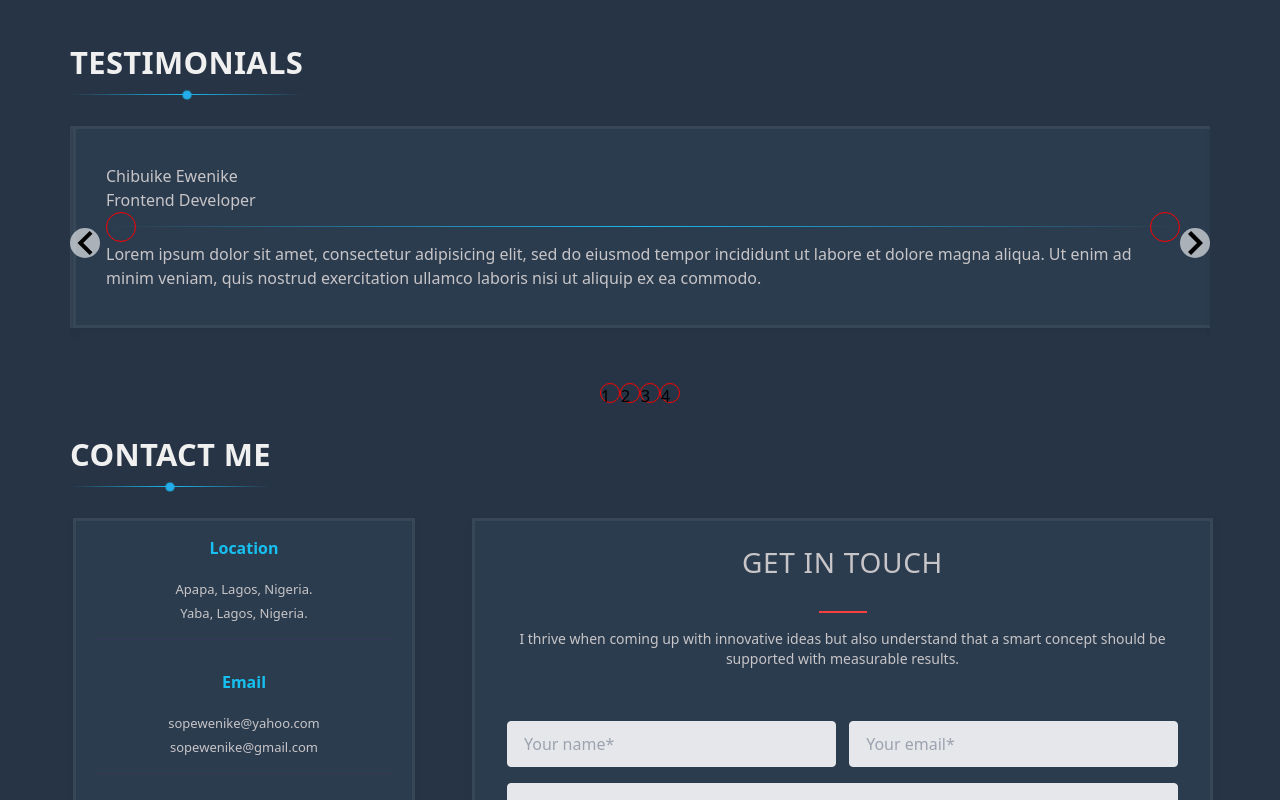
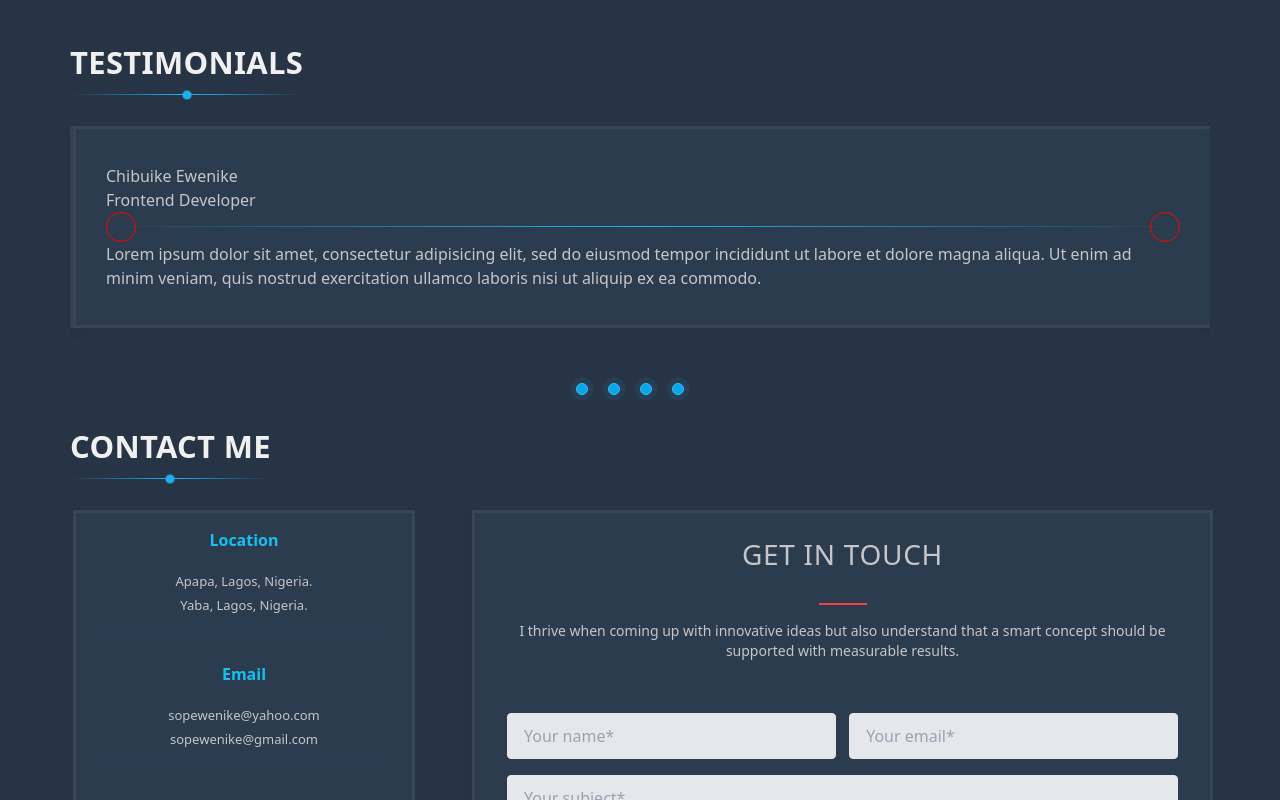
Before and after one commit to Chibuikee/porfolio, a Next.js app: page / in a window 1280 px wide. Shown: the part 3360-4160 px from the top of the page. Built offline with nearby package versions, Linux system fonts and the light colour scheme; grey boxes are pictures that could not be loaded.

Commit message:
ping added

```diff
--- a/src/components/testimonials/index.js
+++ b/src/components/testimonials/index.js
@@ -4,17 +4,33 @@ import { Slide } from "react-slideshow-image";
 import "react-slideshow-image/dist/styles.css";
 function Testimonials() {
   const indicators = (index) => (
-    <div className="indicator w-[20px] h-[20px] border border-[red] rounded-full">
-      {index + 1}
-    </div>
+    <span className="relative indicator flex h-3 w-3 mr-5">
+      <span
+        className={`${
+          null
+          // section === item.url ? "animate-ping bg-sky-400" : null
+        } absolute animate-ping bg-sky-400 inline-flex h-full w-full rounded-full  opacity-75`}
+      ></span>
+      <span
+        className={`relative inline-flex bg-sky-500 rounded-full h-3 w-3 border border-sky-400 ${
+          // section === item.url ? "bg-sky-500 " : null
+          null
+        }`}
+      ></span>
+    </span>
   );
+  const properties = {
+    prevArrow: <></>,
+    nextArrow: <></>,
+  };
+
   return (
     <section id="testimonials">
       <div>
         <h3 className="mt-[30px] text-[#f0f0f0] uppercase underAbout relative inline-block text-[20px] md:text-[24px] lg:text-[31px] font-semibold tracking-[.3px] leading-[normal] mb-[40px]">
           Testimonials
         </h3>
-        <Slide indicators={indicators} scale={1.4}>
+        <Slide indicators={indicators} {...properties}>
           {[1, 2, 3, 4].map((item, key) => (
             <div
               key={key}
```
